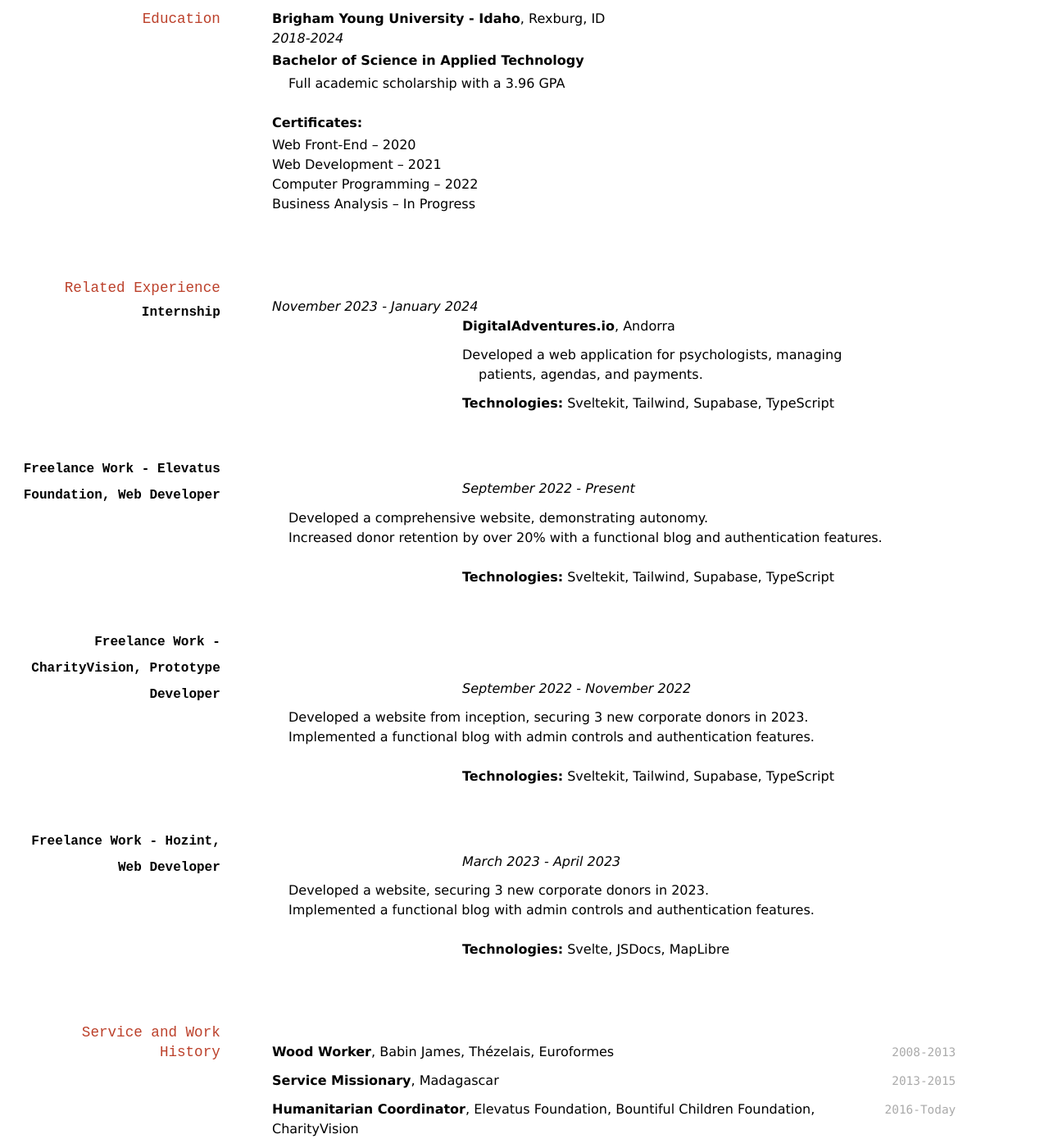
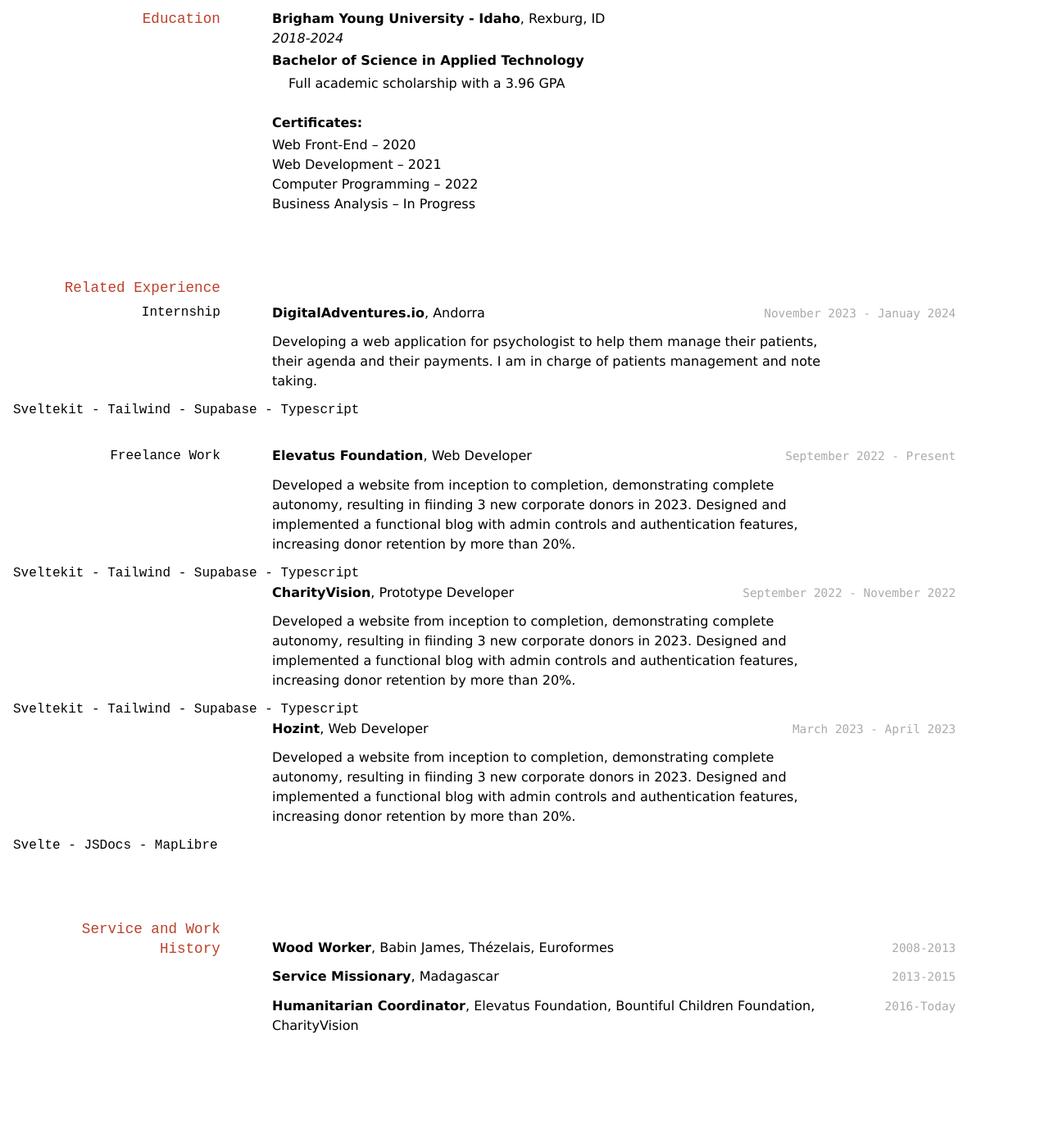
Before and after one commit to Bekiboo/J-Connault_Resume, a Jekyll site: the page built from docs/index.md, in a window 1280 px wide and 1400 px high, scrolled down 218 px. Shown: the whole window at 82% size. Built offline with Jekyll 4.4.1, drawn with Linux system fonts in a browser that asks for light colours; after the commit the page ends 1492 px from its top, so only the background shows below that.

Commit message:
Refactor experience section in index.md

```diff
--- a/docs/index.md
+++ b/docs/index.md
@@ -33,41 +33,48 @@ _2018-2024_
 
 ## Related Experience
 
-### **Internship**
+### Internship
 
-- _November 2023 - January 2024_
-- **DigitalAdventures.io**, Andorra
+`November 2023 - Januay 2024`
+**DigitalAdventures.io**, Andorra
 
-  Developed a web application for psychologists, managing patients, agendas, and payments.
+Developing a web application for psychologist to help them manage their
+patients, their agenda and their payments. I am in charge of patients
+management and note taking.
 
-  **Technologies:** Sveltekit, Tailwind, Supabase, TypeScript
+#### Sveltekit - Tailwind - Supabase - Typescript
 
-### **Freelance Work - Elevatus Foundation, Web Developer**
+### Freelance Work
 
-- _September 2022 - Present_
+`September 2022 - Present`
+**Elevatus Foundation**, Web Developer
 
-  - Developed a comprehensive website, demonstrating autonomy.
-  - Increased donor retention by over 20% with a functional blog and authentication features.
+Developed a website from inception to completion, demonstrating
+complete autonomy, resulting in fiinding 3 new corporate donors in 2023.
+Designed and implemented a functional blog with admin controls and
+authentication features, increasing donor retention by more than 20%.
 
-  **Technologies:** Sveltekit, Tailwind, Supabase, TypeScript
+#### Sveltekit - Tailwind - Supabase - Typescript
 
-### **Freelance Work - CharityVision, Prototype Developer**
+`September 2022 - November 2022`
+**CharityVision**, Prototype Developer
 
-- _September 2022 - November 2022_
+Developed a website from inception to completion, demonstrating
+complete autonomy, resulting in fiinding 3 new corporate donors in 2023.
+Designed and implemented a functional blog with admin controls and
+authentication features, increasing donor retention by more than 20%.
 
-  - Developed a website from inception, securing 3 new corporate donors in 2023.
-  - Implemented a functional blog with admin controls and authentication features.
+#### Sveltekit - Tailwind - Supabase - Typescript
 
-  **Technologies:** Sveltekit, Tailwind, Supabase, TypeScript
+`March 2023 - April 2023`
+**Hozint**, Web Developer
 
-### **Freelance Work - Hozint, Web Developer**
+Developed a website from inception to completion, demonstrating
+complete autonomy, resulting in fiinding 3 new corporate donors in 2023.
+Designed and implemented a functional blog with admin controls and
+authentication features, increasing donor retention by more than 20%.
 
-- _March 2023 - April 2023_
-
-  - Developed a website, securing 3 new corporate donors in 2023.
-  - Implemented a functional blog with admin controls and authentication features.
-
-  **Technologies:** Svelte, JSDocs, MapLibre
+#### Svelte - JSDocs - MapLibre
 
 ## Service and Work History
 
```
